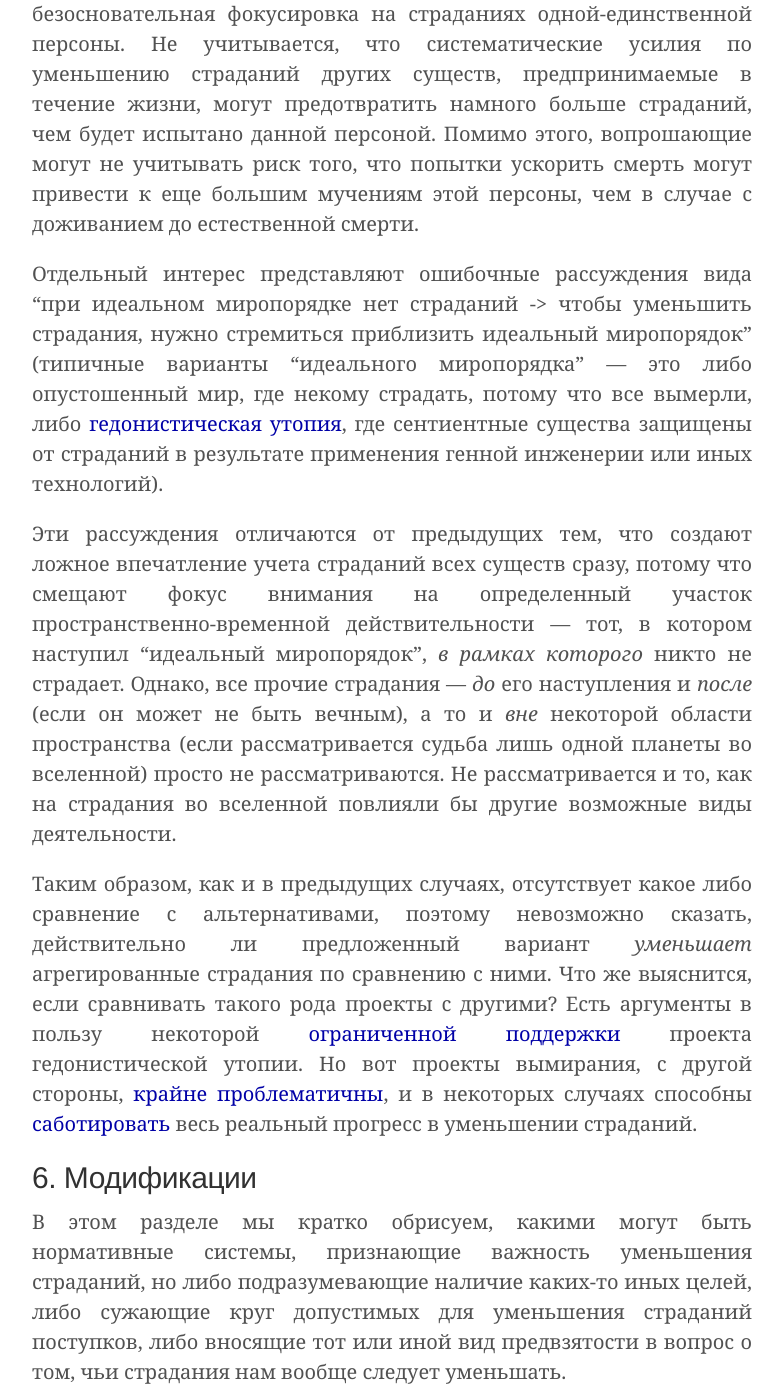
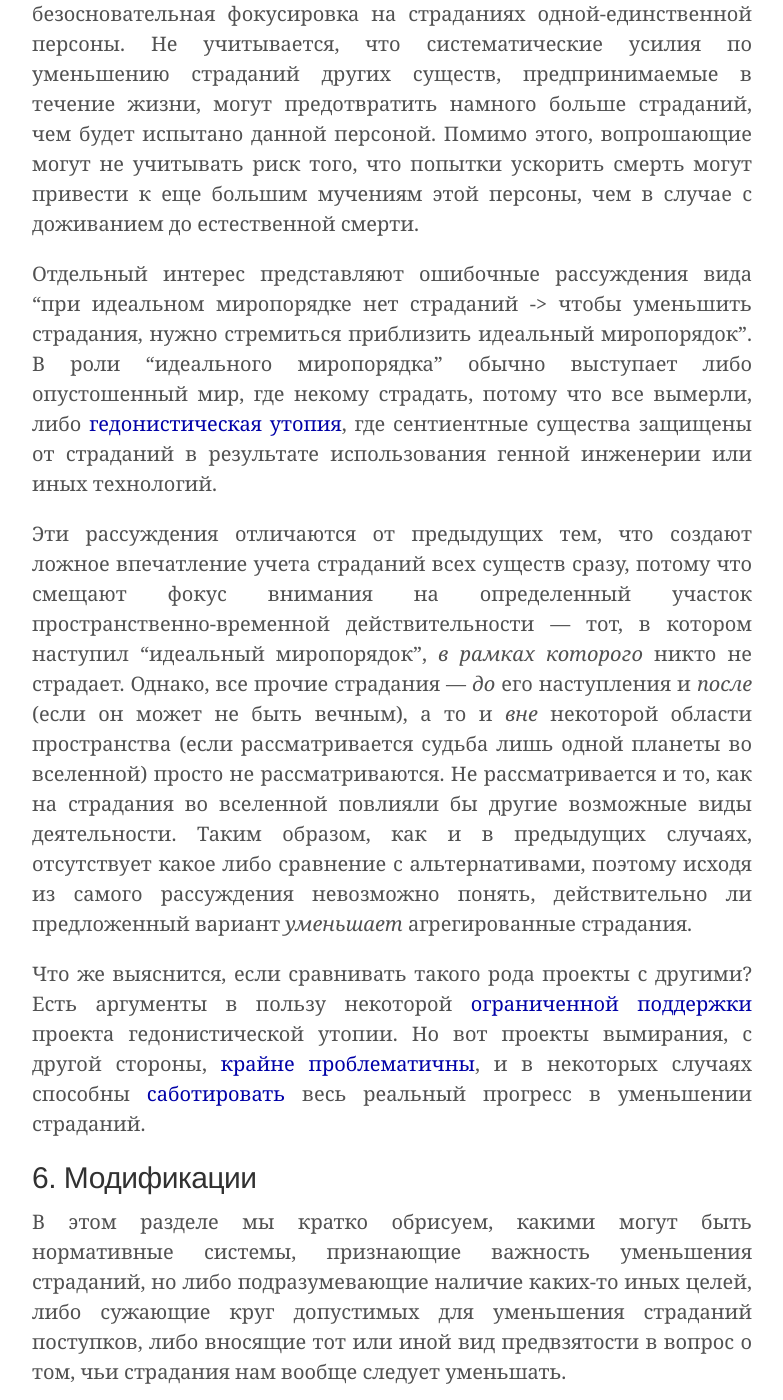
Before and after one commit to ReducingSuffering/reducingsuffering.github.io, a Jekyll site: the page built from _articles/what-is-suffering-reduction.md, in a window 1280 px wide and 1400 px high, scrolled down 22060 px. Shown: the whole window, without its empty margins (248-1031 px from the left). Built offline with Jekyll 4.4.1, drawn with Linux system fonts in a browser that asks for light colours.

Commit message:
Update what-is-suffering-reduction.md

```diff
--- a/_articles/what-is-suffering-reduction.md
+++ b/_articles/what-is-suffering-reduction.md
@@ -293,11 +293,11 @@ P. S. Для углубления в тему см. дискуссии об [о
 
 Другой, более очевидный пример, обычно встречающийся у критиков идеи — это "если ты так хочешь уменьшить страдания, почему не начнешь с себя и не [умрешь](https://reducingsuffering.github.io/73.html)?" — в этом случае происходит безосновательная фокусировка на страданиях одной-единственной персоны. Не учитывается, что систематические усилия по уменьшению страданий других существ, предпринимаемые в течение жизни, могут предотвратить намного больше страданий, чем будет испытано данной персоной. Помимо этого, вопрошающие могут не учитывать риск того, что попытки ускорить смерть могут привести к еще большим мучениям этой персоны, чем в случае с доживанием до естественной смерти.
 
-Отдельный интерес представляют ошибочные рассуждения вида "при идеальном миропорядке нет страданий -> чтобы уменьшить страдания, нужно стремиться приблизить идеальный миропорядок" (типичные варианты "идеального миропорядка" — это либо опустошенный мир, где некому страдать, потому что все вымерли, либо [гедонистическая утопия](https://reducingsuffering.github.io/89.html), где сентиентные существа защищены от страданий в результате применения генной инженерии или иных технологий).
+Отдельный интерес представляют ошибочные рассуждения вида "при идеальном миропорядке нет страданий -> чтобы уменьшить страдания, нужно стремиться приблизить идеальный миропорядок". В роли "идеального миропорядка" обычно выступает либо опустошенный мир, где некому страдать, потому что все вымерли, либо [гедонистическая утопия](https://reducingsuffering.github.io/89.html), где сентиентные существа защищены от страданий в результате использования генной инженерии или иных технологий.
 
-Эти рассуждения отличаются от предыдущих тем, что создают ложное впечатление учета страданий всех существ сразу, потому что смещают фокус внимания на определенный участок пространственно-временной действительности — тот, в котором наступил "идеальный миропорядок", _в рамках которого_ никто не страдает. Однако, все прочие страдания — _до_ его наступления и _после_ (если он может не быть вечным), а то и _вне_ некоторой области пространства (если рассматривается судьба лишь одной планеты во вселенной) просто не рассматриваются. Не рассматривается и то, как на страдания во вселенной повлияли бы другие возможные виды деятельности.
+Эти рассуждения отличаются от предыдущих тем, что создают ложное впечатление учета страданий всех существ сразу, потому что смещают фокус внимания на определенный участок пространственно-временной действительности — тот, в котором наступил "идеальный миропорядок", _в рамках которого_ никто не страдает. Однако, все прочие страдания — _до_ его наступления и _после_ (если он может не быть вечным), а то и _вне_ некоторой области пространства (если рассматривается судьба лишь одной планеты во вселенной) просто не рассматриваются. Не рассматривается и то, как на страдания во вселенной повлияли бы другие возможные виды деятельности. Таким образом, как и в предыдущих случаях, отсутствует какое либо сравнение с альтернативами, поэтому исходя из самого рассуждения невозможно понять, действительно ли предложенный вариант _уменьшает_ агрегированные страдания.
 
-Таким образом, как и в предыдущих случаях, отсутствует какое либо сравнение с альтернативами, поэтому невозможно сказать, действительно ли предложенный вариант _уменьшает_ агрегированные страдания по сравнению с ними. Что же выяснится, если сравнивать такого рода проекты с другими? Есть аргументы в пользу некоторой [ограниченной поддержки](https://magnusvinding.com/2021/08/09/reasons-not-to-prioritize-the-abolitionist-project/) проекта гедонистической утопии. Но вот проекты вымирания, с другой стороны, [крайне проблематичны](https://forum.effectivealtruism.org/posts/JnHeeTGAohMFxNbGK/peacefulness-nonviolence-and-experientialist-minimalism), и в некоторых случаях способны [саботировать](https://reducingsuffering.github.io/450.html) весь реальный прогресс в уменьшении страданий.
+Что же выяснится, если сравнивать такого рода проекты с другими? Есть аргументы в пользу некоторой [ограниченной поддержки](https://magnusvinding.com/2021/08/09/reasons-not-to-prioritize-the-abolitionist-project/) проекта гедонистической утопии. Но вот проекты вымирания, с другой стороны, [крайне проблематичны](https://forum.effectivealtruism.org/posts/JnHeeTGAohMFxNbGK/peacefulness-nonviolence-and-experientialist-minimalism), и в некоторых случаях способны [саботировать](https://reducingsuffering.github.io/450.html) весь реальный прогресс в уменьшении страданий.
 
 <a name="6"></a>
 ## 6. Модификации
```
